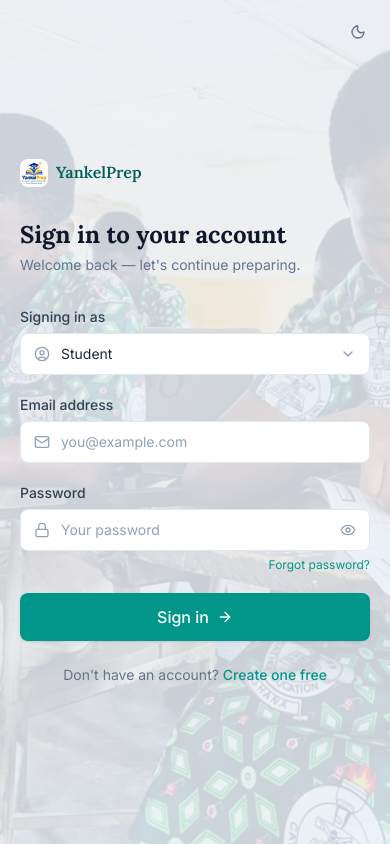
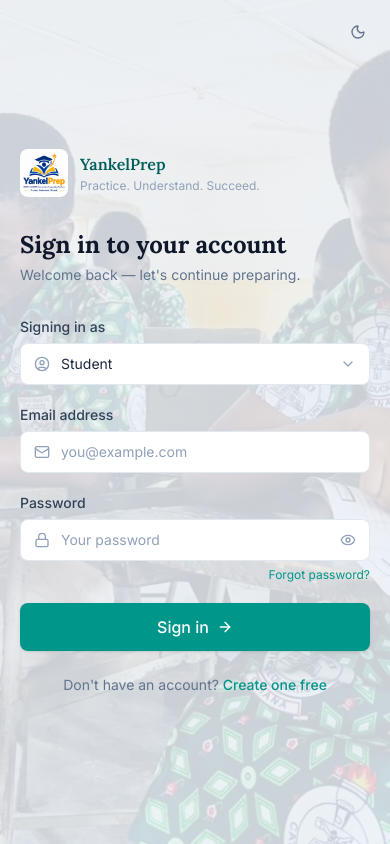
Before and after one commit to ABELYANDO/eduprepai, a React (Vite) app in the folder client/: page /login in a window 390 px wide. Built offline with nearby package versions, Linux system fonts and the light colour scheme.

Commit message:
Bigger logo and slogan under the name on the sign-in page
Both the desktop branding panel and mobile logo grew (10->16 and
7->12), and Practice. Understand. Succeed. now sits under the
YankelPrep wordmark in both places.

```diff
--- a/client/src/pages/auth/LoginPage.jsx
+++ b/client/src/pages/auth/LoginPage.jsx
@@ -100,15 +100,18 @@ export default function LoginPage() {
       >
         {/* Logo */}
         <div className="flex items-center gap-3">
-          <div className="w-10 h-10 rounded-xl bg-white flex items-center justify-center overflow-hidden flex-shrink-0">
+          <div className="w-16 h-16 rounded-xl bg-white flex items-center justify-center overflow-hidden flex-shrink-0">
             <img src={logo} alt="YankelPrep" className="w-full h-full object-cover" />
           </div>
+          <div>
             <span
-            className="text-white font-semibold text-lg"
+              className="text-white font-semibold text-lg block"
               style={{ fontFamily: 'var(--font-heading)' }}
             >
               YankelPrep
             </span>
+            <p className="text-teal-200/70 text-xs">Practice. Understand. Succeed.</p>
+          </div>
         </div>
 
         {/* Hero copy */}
@@ -161,16 +164,19 @@ export default function LoginPage() {
         <div className="w-full max-w-md animate-fade-in">
 
           {/* Mobile logo */}
-          <div className="flex items-center gap-2 mb-8 lg:hidden">
-            <div className="w-7 h-7 rounded-lg overflow-hidden flex-shrink-0">
+          <div className="flex items-center gap-3 mb-8 lg:hidden">
+            <div className="w-12 h-12 rounded-lg overflow-hidden flex-shrink-0">
               <img src={logo} alt="YankelPrep" className="w-full h-full object-cover" />
             </div>
+            <div>
               <span
-              className="font-semibold text-teal-800"
+                className="font-semibold text-teal-800 block"
                 style={{ fontFamily: 'var(--font-heading)' }}
               >
                 YankelPrep
               </span>
+              <p className="text-slate-400 text-xs">Practice. Understand. Succeed.</p>
+            </div>
           </div>
 
           <div className="mb-8">
```
Lines whose indentation alone changed are shown as unchanged.
